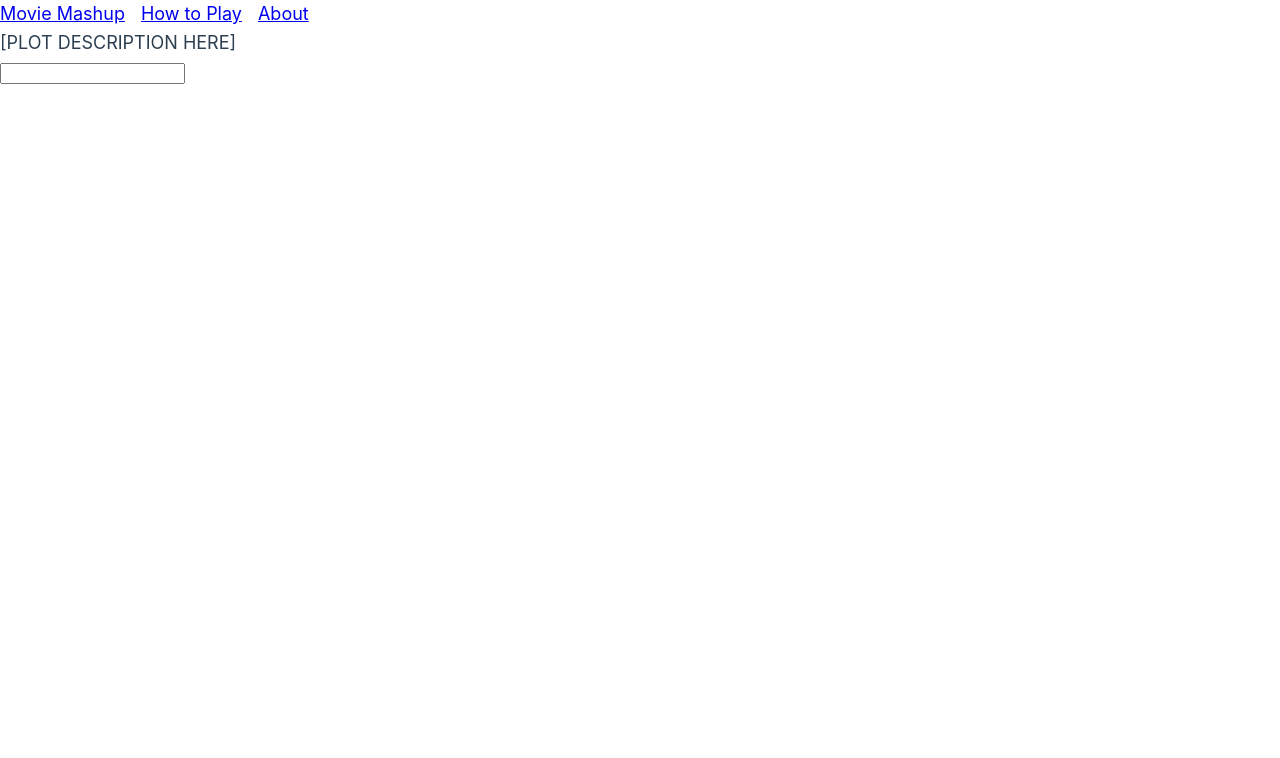
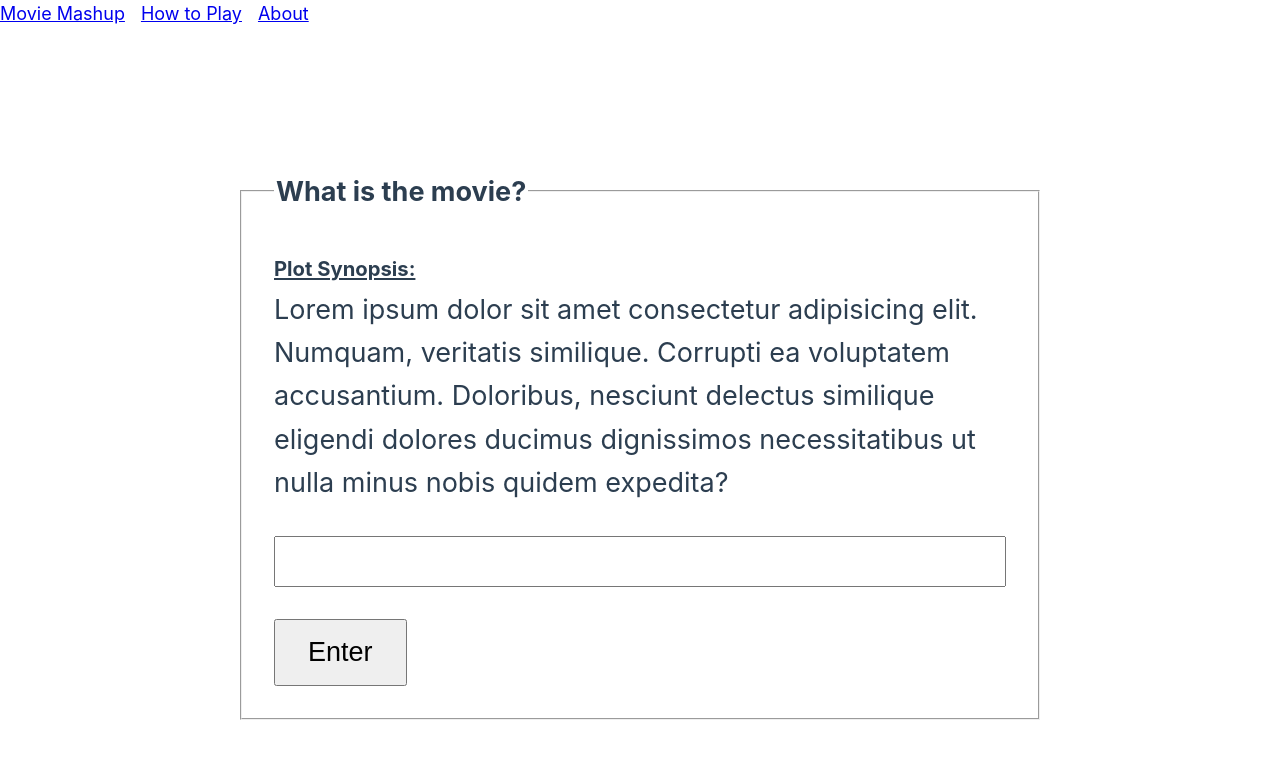
Before and after one commit to ashpoz/movie-mashup, a Vue app: page /game in a window 1280 px wide. Shown: the top 758 px of the page. Built offline with nearby package versions, Linux system fonts and the light colour scheme.

Commit message:
Some basic form styling and adding mock data

```diff
--- a/src/assets/base.css
+++ b/src/assets/base.css
@@ -89,10 +89,10 @@ main {
   font-size: 1em;
   margin: auto;
   max-width: 1400px;
-  padding: 0 1rem;
+  padding: 2rem 1rem;
   @media (min-width: 768px) {
     font-size: 1.5em;
-    padding: 0 2rem;
+    padding: 2rem;
   }
 }
 
@@ -105,3 +105,9 @@ img {
   height: auto;
   display: block;
 }
+
+button {
+  cursor: pointer;
+  font-size: 1em;
+  padding: 1rem 2rem;
+}
--- a/src/views/GameView.vue
+++ b/src/views/GameView.vue
@@ -1,5 +1,58 @@
 <script setup></script>
+<style scoped>
+main {
+  grid-template-columns: 1fr;
+}
+section {
+  margin: auto;
+  max-width: 800px;
+  width: 100%;
+}
+h1 {
+  height: 1px;
+  width: 1px;
+  position: absolute;
+  overflow: hidden;
+  top: -10px;
+}
+fieldset {
+  margin-top: 2rem;
+  padding: 2rem;
+}
+legend {
+  font-weight: bold;
+}
+label {
+  font-size: 0.75em;
+  font-weight: bold;
+  text-decoration: underline;
+}
+input {
+  margin-top: 2rem;
+  padding: 1rem 2rem;
+  width: 100%;
+}
+button {
+  margin-top: 2rem;
+}
+</style>
 <template>
-  <p>[PLOT DESCRIPTION HERE]</p>
-  <input type="text">
+  <main>
+    <section>
+      <h1>Movie Mashup Game</h1>
+      <form>
+        <fieldset>
+          <legend>What is the movie?</legend>
+          <label>Plot Synopsis:</label>
+          <p>
+            Lorem ipsum dolor sit amet consectetur adipisicing elit. Numquam, veritatis similique.
+            Corrupti ea voluptatem accusantium. Doloribus, nesciunt delectus similique eligendi
+            dolores ducimus dignissimos necessitatibus ut nulla minus nobis quidem expedita?
+          </p>
+          <input type="text" />
+          <button type="submit">Enter</button>
+        </fieldset>
+      </form>
+    </section>
+  </main>
 </template>
```
Also changed, not shown: src/data/movies.json (added, +52 -0 lines).
